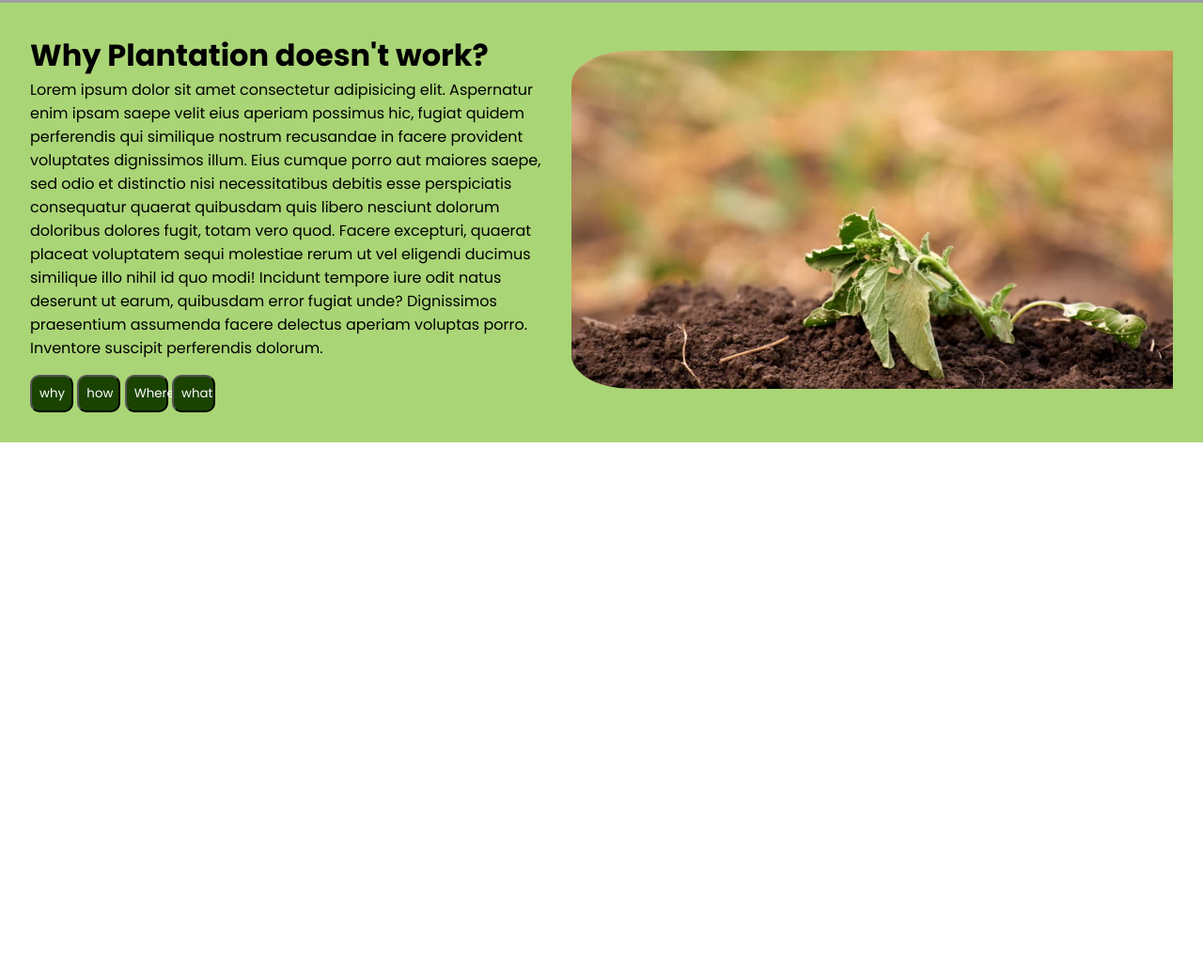
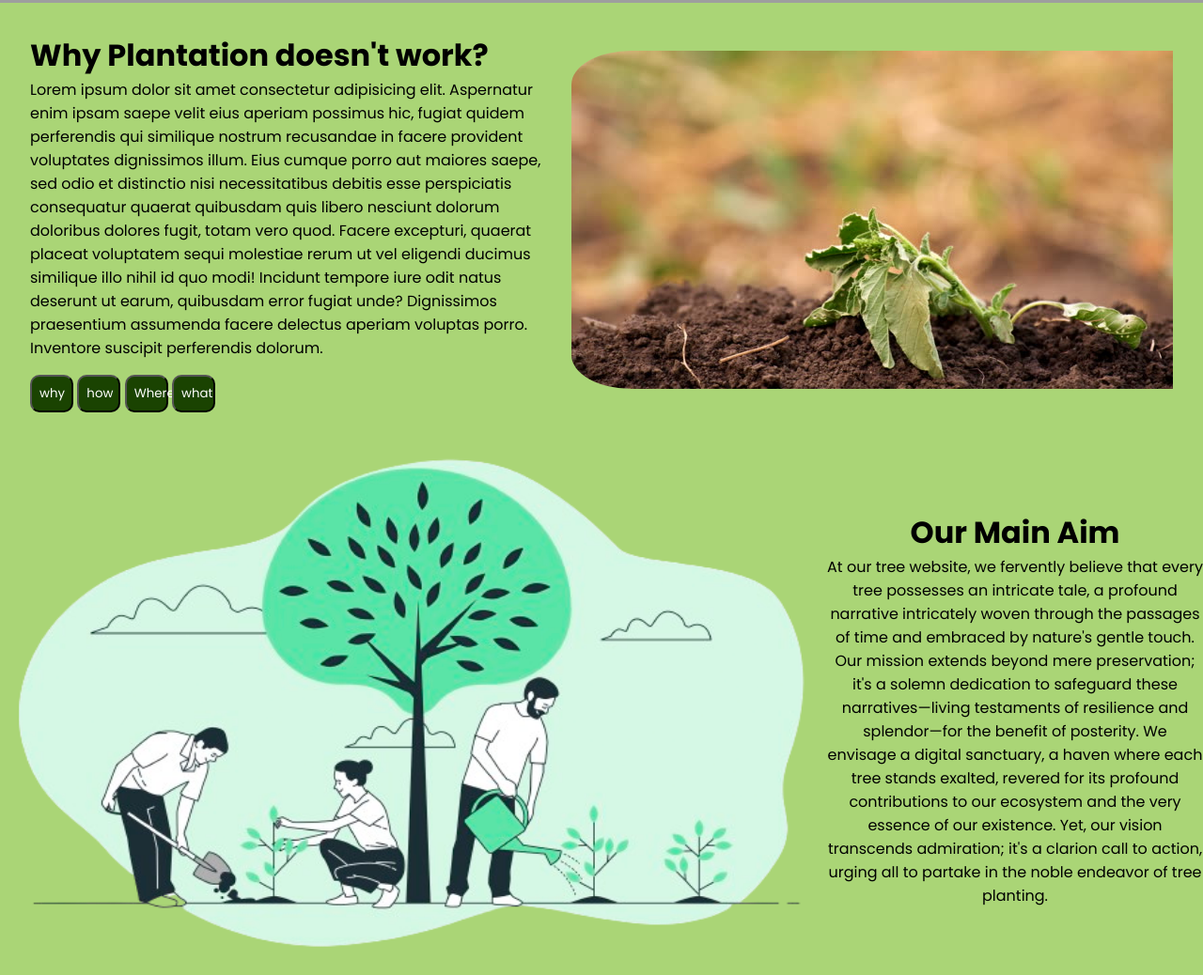
Before and after one commit to dinexh/Project_Panchatantra, a plain HTML site: page app/index.html in a window 1280 px wide. Shown: the part 789-1827 px from the top of the page at 94% size. Before the commit the page ends 1260 px from the top, so only its background shows below. Drawn offline with Linux system fonts and the light colour scheme; grey boxes are pictures that could not be loaded.

Commit message:
division session

```diff
--- a/app/index.css
+++ b/app/index.css
@@ -191,3 +191,20 @@ img.displaySlide {
     color: white;
     margin-top: 1rem;
 }
+.OurAim{
+    background-color: #AAD576;
+    width: 100%;
+}
+.OurAim-in{
+    display: flex;
+    justify-content: space-around;
+    align-items: center;
+    /* padding: 2rem; */
+    /* margin: 1rem; */
+    text-align: center;
+}
+
+.OurAim-in-One img{
+   width: 110vh;
+   height: 70vh;
+}
--- a/app/index.html
+++ b/app/index.html
@@ -70,6 +70,17 @@
                         </div>
                     </div>
                 </div>
+                <div class="OurAim">
+                    <div class="OurAim-in">
+                        <div class="OurAim-in-One">
+                            <img src="../Assets/planting.png" alt="">
+                        </div>
+                        <div class="OurAim-in-Two">
+                            <h1>Our Main Aim</h1>
+                            <p> At our tree website, we fervently believe that every tree possesses an intricate tale, a profound narrative intricately woven through the passages of time and embraced by nature's gentle touch. Our mission extends beyond mere preservation; it's a solemn dedication to safeguard these narratives—living testaments of resilience and splendor—for the benefit of posterity. We envisage a digital sanctuary, a haven where each tree stands exalted, revered for its profound contributions to our ecosystem and the very essence of our existence. Yet, our vision transcends admiration; it's a clarion call to action, urging all to partake in the noble endeavor of tree planting.</p>
+                        </div>
+                    </div>
+                </div>
                 <!-- <div class="footer">
                     <div class="footer-one">
                         <div class="one-one">
```
Also changed, not shown: Assets/aim.png (added), Assets/planting.png (added).
